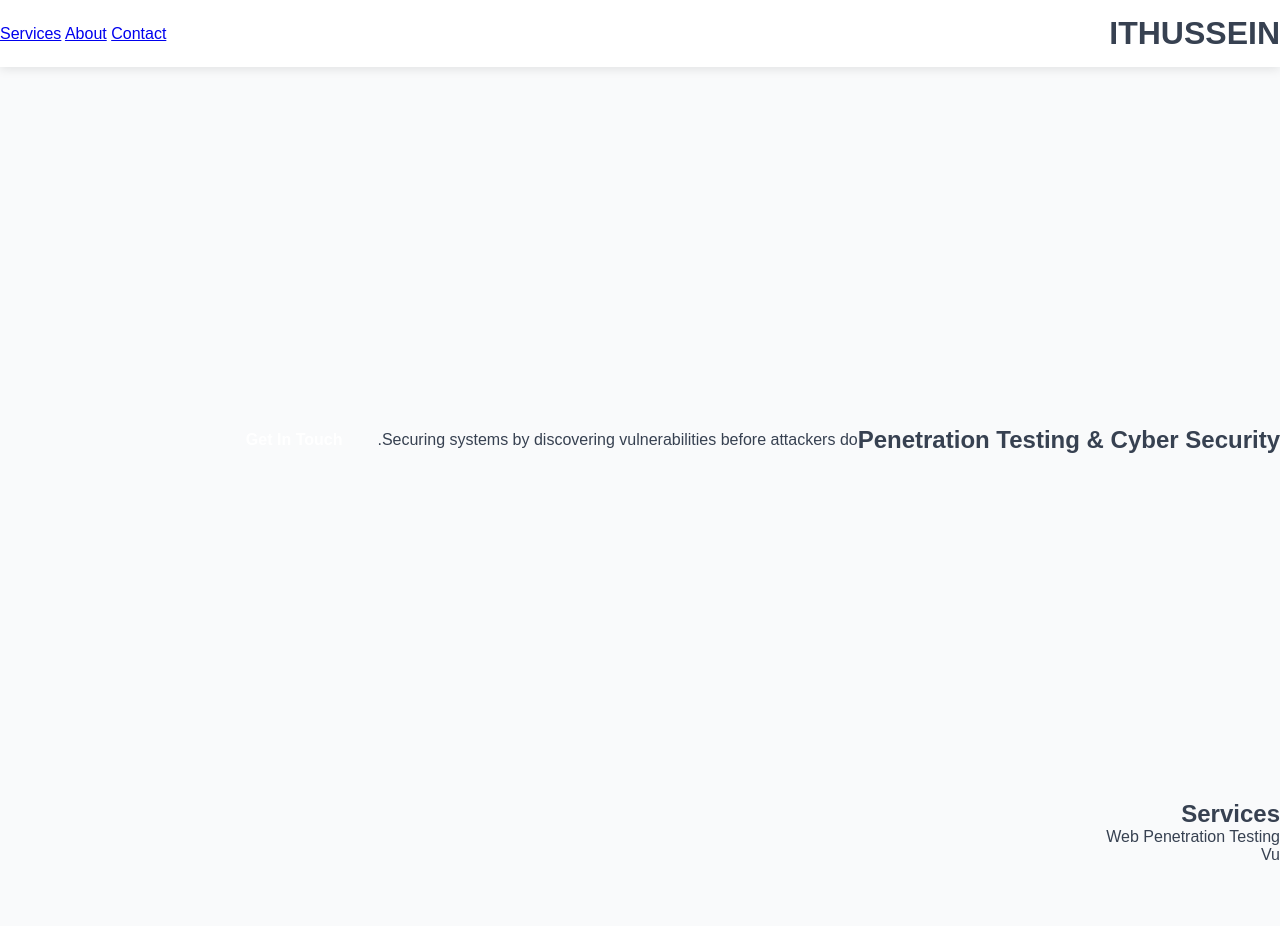
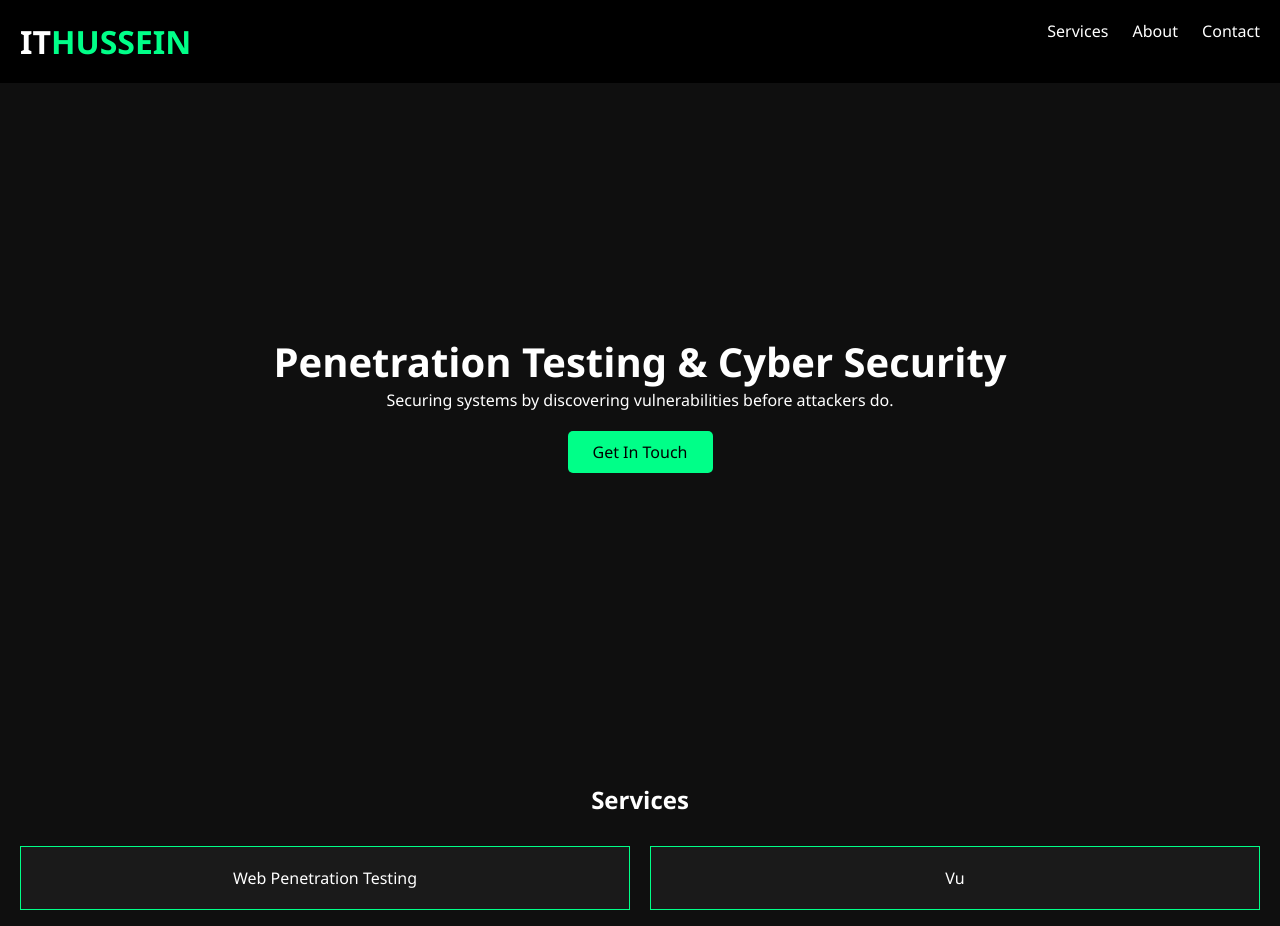
Before and after one commit to husseinraadv/web, a plain HTML site: page index.html in a window 1280 px wide. Before the commit the page ends 864 px from the top, so only its background shows below. Drawn offline with Linux system fonts and the light colour scheme; files that its build step writes are made by us from their sources.

Commit message:
Refactor CSS for dark theme and layout changes

```diff
--- a/style.css
+++ b/style.css
@@ -1,142 +1,81 @@
-/* ===== إعدادات عامة ===== */
 * {
   margin: 0;
   padding: 0;
   box-sizing: border-box;
-}
-
-:root {
-    --primary-color: #10B981;
-    --secondary-color: #3B82F6;
-    --dark-color: #1F2937;
-    --light-color: #F9FAFB;
-    --text-color: #374151;
+  font-family: 'Segoe UI', sans-serif;
 }
 
 body {
-    font-family: 'Tajawal', sans-serif;
-    background-color: var(--light-color);
-    color: var(--text-color);
-    direction: rtl;
-    overflow-x: hidden;
+  background: #0f0f0f;
+  color: #fff;
 }
 
-.container {
-    width: 90%;
-    margin: auto;
-}
-
-/* ===== Navbar ===== */
 .navbar {
   display: flex;
   justify-content: space-between;
-    align-items: center;
-    padding: 15px 0;
-    position: fixed;
-    top: 0;
-    width: 100%;
-    background: #fff;
-    box-shadow: 0 2px 10px rgba(0,0,0,0.1);
-    z-index: 100;
+  padding: 20px;
+  background: #000;
 }
 
-.nav-links {
-    display: flex;
-    gap: 20px;
+.logo span {
+  color: #00ff88;
 }
 
-.nav-links a {
+.navbar a {
+  margin-left: 20px;
+  color: #fff;
   text-decoration: none;
-    color: var(--dark-color);
-    font-weight: 600;
 }
 
-.menu-btn {
-    display: none;
+.hero {
+  height: 80vh;
+  display: flex;
+  flex-direction: column;
+  justify-content: center;
+  align-items: center;
+  text-align: center;
 }
 
-/* ===== Hero ===== */
-.hero {
-    height: 100vh;
-    display: flex;
-    align-items: center;
-    padding-top: 80px;
-}
-
-.hero .container {
-    display: flex;
-    justify-content: space-between;
-    align-items: center;
-}
-
-.hero-content {
-    max-width: 50%;
-}
-
-.hero-title {
-    font-size: 2.8rem;
-    margin-bottom: 10px;
-}
-
-.hero-subtitle {
-    font-size: 1.4rem;
-    color: var(--primary-color);
-    margin-bottom: 15px;
-}
-
-.hero-description {
-    margin-bottom: 30px;
+.hero h2 {
+  font-size: 2.5rem;
 }
 
 .btn {
-    padding: 12px 25px;
-    border-radius: 8px;
-    color: #fff;
+  margin-top: 20px;
+  padding: 10px 25px;
+  background: #00ff88;
+  color: #000;
   text-decoration: none;
-    font-weight: bold;
-    margin-right: 10px;
+  border-radius: 5px;
 }
 
-.btn-primary { background: var(--primary-color); }
-.btn-secondary { background: var(--secondary-color); }
-
-.image-frame {
-    width: 280px;
-    height: 380px;
-    border-radius: 25px;
-    overflow: hidden;
-    box-shadow: 0 15px 30px rgba(0,0,0,0.15);
-}
-
-.image-placeholder img {
-    width: 100%;
-    height: 100%;
-    object-fit: cover;
-}
-
-/* ===== Responsive ===== */
-@media (max-width: 768px) {
-
-    .hero .container {
-        flex-direction: column;
+.services, .about, footer {
+  padding: 60px 20px;
   text-align: center;
 }
 
-    .hero-content {
-        max-width: 100%;
+.cards {
+  display: grid;
+  grid-template-columns: repeat(auto-fit, minmax(220px,1fr));
+  gap: 20px;
+  margin-top: 30px;
 }
 
-    .image-frame {
-        width: 220px;
-        height: 300px;
-        margin-top: 20px;
+.card {
+  background: #1a1a1a;
+  padding: 20px;
+  border: 1px solid #00ff88;
 }
 
-    .nav-links {
+.social a {
+  margin: 10px;
+  color: #00ff88;
+  text-decoration: none;
+}
+
+/* Responsive */
+@media (max-width: 768px) {
+  .navbar nav {
     display: none;
   }
-
-    .menu-btn {
-        display: block;
 }
-}
```
Lines whose indentation alone changed are shown as unchanged.
